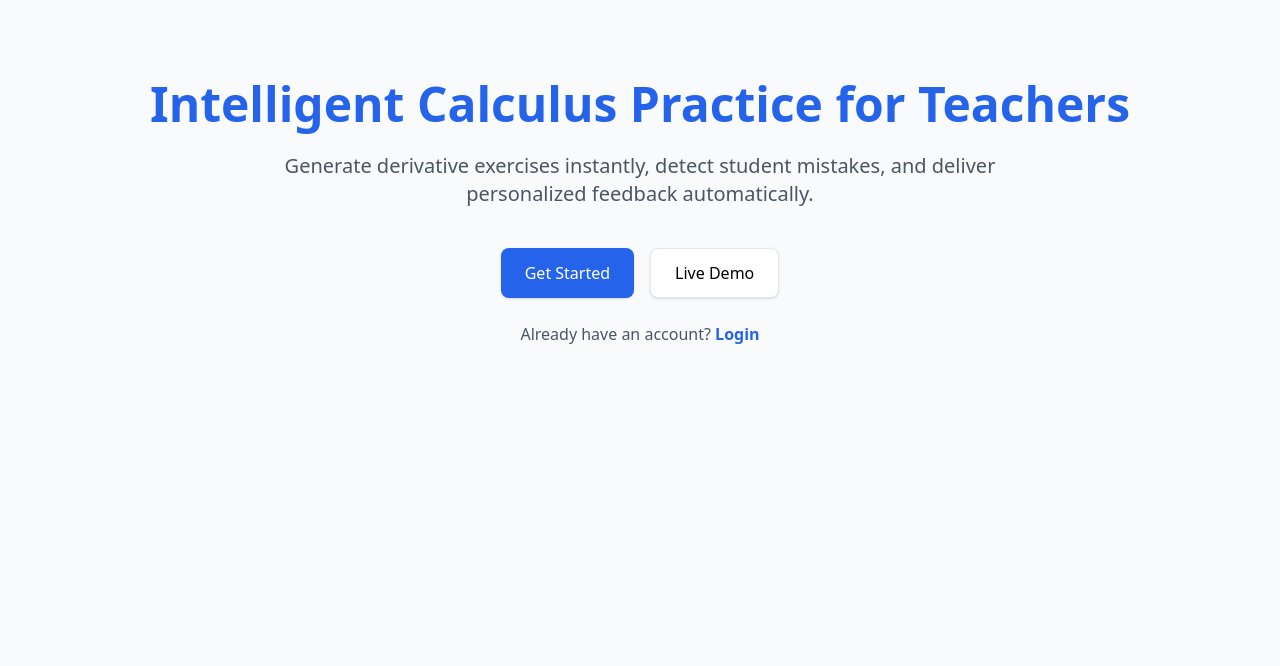
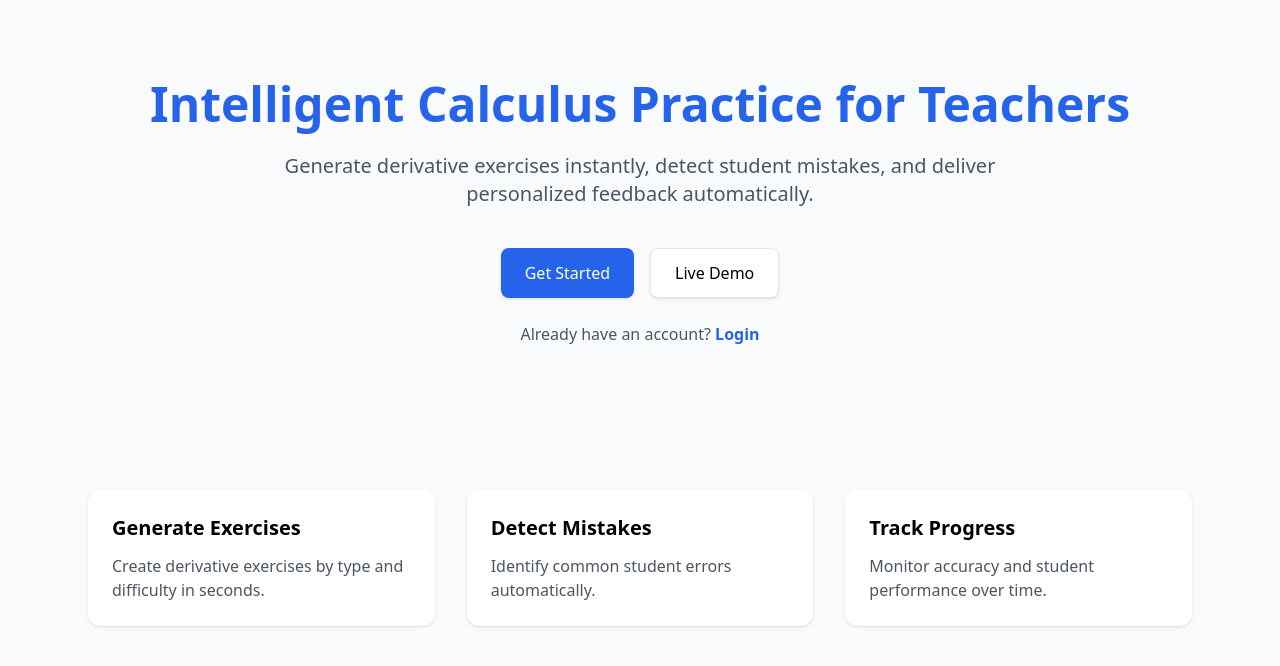
Before and after one commit to lu-alvz-dev/derivalab, a React (Vite) app in the folder client/: page / in a window 1280 px wide. Shown: the top 666 px of the page. Built offline with nearby package versions, Linux system fonts and the light colour scheme.

Commit message:
fix(App): complete app navigation flow

```diff
--- a/client/src/App.jsx
+++ b/client/src/App.jsx
@@ -2,6 +2,7 @@ import { useState } from "react";
 import LandingPage from "./pages/LandingPage";
 import LoginPage from "./pages/LoginPage";
 import RegisterPage from "./pages/RegisterPage";
+import PracticePage from "./pages/PracticePage";
 
 function App() {
   const [currentView, setCurrentView] = useState("landing");
@@ -15,13 +16,15 @@ function App() {
         />
       )}
 
+      {currentView === "register" && (
+        <RegisterPage onRegister={() => setCurrentView("login")} />
+      )}
+
       {currentView === "login" && (
         <LoginPage onLogin={() => setCurrentView("app")} />
       )}
 
-      {currentView === "register" && (
-        <RegisterPage onRegister={() => setCurrentView("login")} />
-      )}
+      {currentView === "app" && <PracticePage />}
     </>
   );
 }
--- a/client/src/pages/LandingPage.jsx
+++ b/client/src/pages/LandingPage.jsx
@@ -34,6 +34,30 @@ function LandingPage({ onRegister, onLogin }) {
           </button>
         </p>
       </section>
+
+      {/* Benefits */}
+      <section className="max-w-6xl mx-auto px-6 py-16 grid md:grid-cols-3 gap-8">
+        <div className="bg-white p-6 rounded-xl shadow">
+          <h3 className="text-xl font-semibold">Generate Exercises</h3>
+          <p className="mt-3 text-gray-600">
+            Create derivative exercises by type and difficulty in seconds.
+          </p>
+        </div>
+
+        <div className="bg-white p-6 rounded-xl shadow">
+          <h3 className="text-xl font-semibold">Detect Mistakes</h3>
+          <p className="mt-3 text-gray-600">
+            Identify common student errors automatically.
+          </p>
+        </div>
+
+        <div className="bg-white p-6 rounded-xl shadow">
+          <h3 className="text-xl font-semibold">Track Progress</h3>
+          <p className="mt-3 text-gray-600">
+            Monitor accuracy and student performance over time.
+          </p>
+        </div>
+      </section>
     </main>
   );
 }
```
